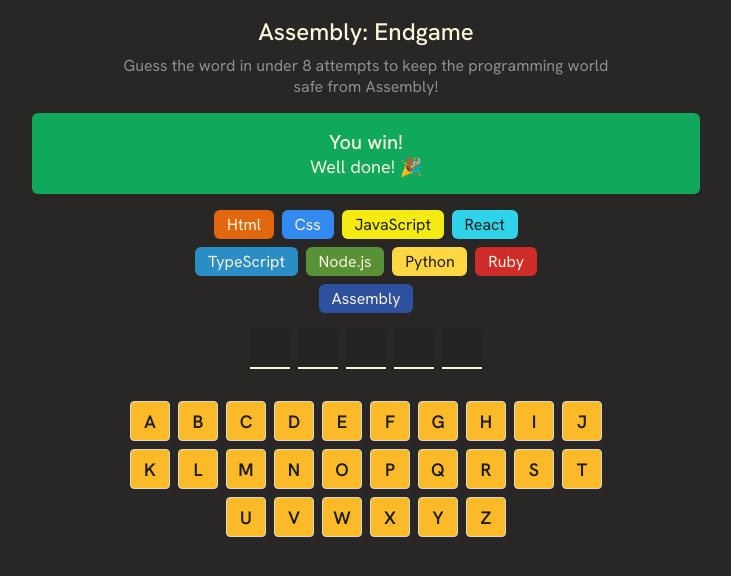
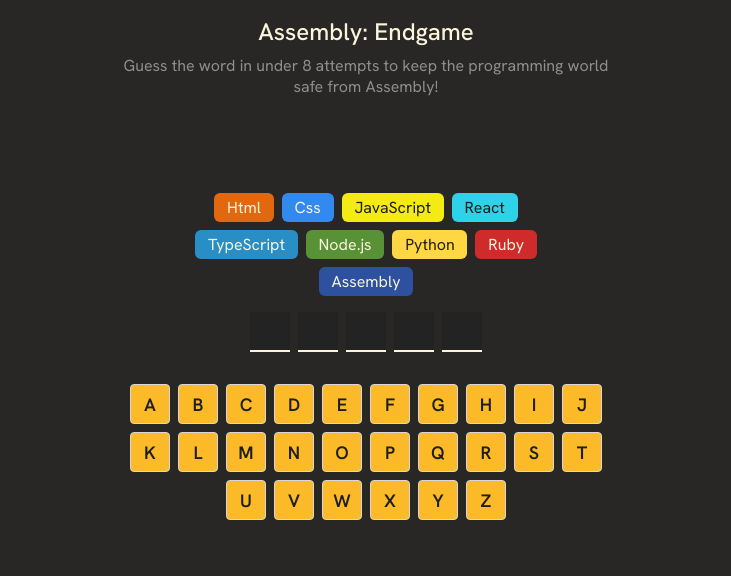
Before and after one commit to rayenrsalhi9/word-guess, a React (Vite) app: page / in a window 1280 px wide. Shown: the top 576 px of the page, without its empty margins (274-1005 px from the left). Built offline with nearby package versions, Linux system fonts and the light colour scheme.

Commit message:
feat(game): improve status section styling and logic
Add dynamic status section with different styles for win/lose states
Update status section layout using flexbox and adjust padding

```diff
--- a/src/App.jsx
+++ b/src/App.jsx
@@ -13,6 +13,12 @@
     const isGameLost = wrongGuessCount >= languages.length
     const isGameWon = currentWord.split('').every(el => guess.includes(el))
     const isGameOver = isGameLost || isGameWon
+
+    const statusClassname = clsx({
+        'status': true,
+        'won': isGameWon,
+        'lost': isGameLost
+    })
 
     const languageEl = languages.map((el, index) => {
 
@@ -76,9 +82,20 @@
                 <p>Guess the word in under 8 attempts to keep the programming world safe from Assembly!</p>
             </header>
 
-            <section className="status">
-                <h2>You win!</h2>
-                <p>Well done! 🎉</p>
+            <section className={statusClassname}>
+                <h2>
+                    {
+                        isGameWon ? 'You win!' :
+                        isGameLost ? 'Game over!' : ''
+                    }
+                </h2>
+                <p>
+                    {
+                        isGameWon ? 'Well done! 🎉' :
+                        isGameLost ? 'You lose! Better start learning Assembly 😭' :
+                        ''
+                    }
+                </p>
             </section>
 
             <section className="languages">{ languageEl }</section>
--- a/src/index.css
+++ b/src/index.css
@@ -49,12 +49,23 @@
 }
 
 section.status {
-    text-align: center;
-    background: #10A95B;
     color: #F9F4DA;
-    padding: 2vh 1rem;
+    padding: 2em 1em;
     margin-top: 1vh;
     border-radius: 6px;
+    height: 60px;
+    display: flex;
+    flex-direction: column;
+    justify-content: center;
+    align-items: center;
+}
+
+section.status.won {
+    background: #10A95B;
+}
+
+section.status.lost {
+    background: #BA2A2A;
 }
 
 section.status h2 {
```
